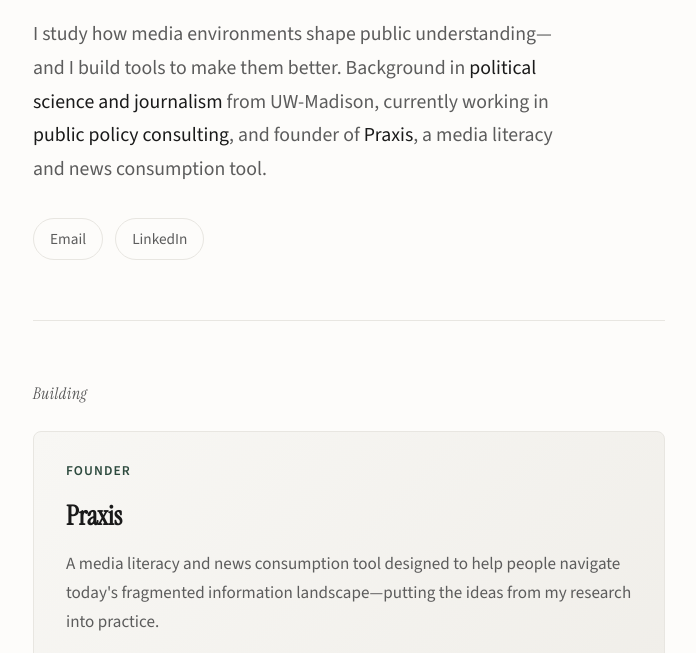
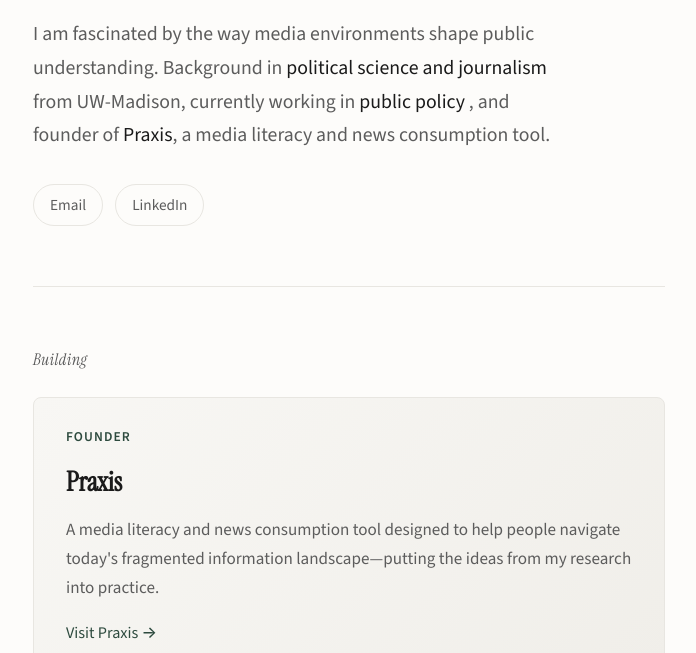
Before and after one commit to cjgotts/charlie-gottlieb.github.io, a plain HTML site: page index.html in a window 1280 px wide. Shown: the part 142-795 px from the top of the page, without its empty margins (291-987 px from the left). Drawn offline with nearby package versions, Linux system fonts and the light colour scheme.

Commit message:
Update index.html

```diff
--- a/index.html
+++ b/index.html
@@ -248,9 +248,9 @@
         <header>
             <h1 class="name">Charlie Gottlieb</h1>
             <p class="bio">
-                I study how media environments shape public understanding—and I build tools to make them better.
+                I am fascinated by the way media environments shape public understanding.
                 Background in <strong>political science and journalism</strong> from UW-Madison,
-                currently working in <strong>public policy consulting</strong>,
+                currently working in <strong>public policy </strong>,
                 and founder of <strong>Praxis</strong>, a media literacy and news consumption tool.
             </p>
             <nav class="nav-pills">
```
